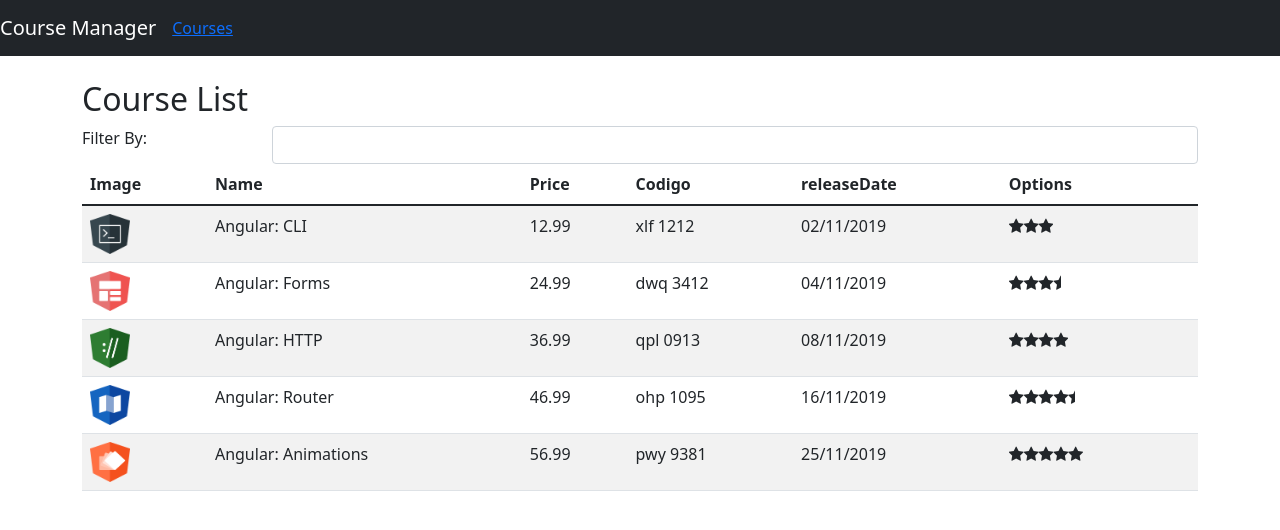
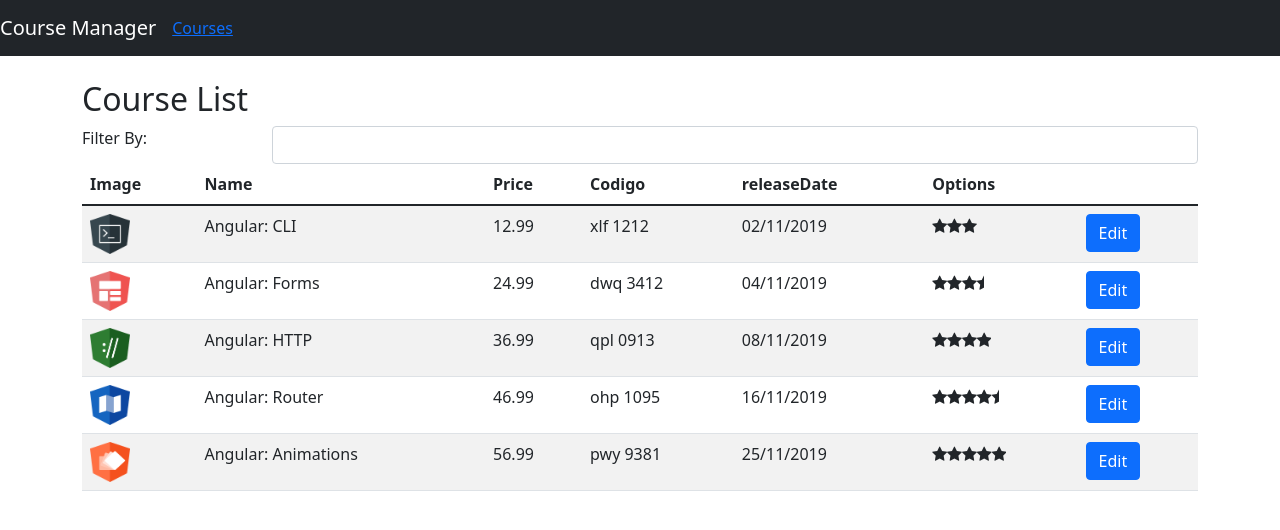
Before and after one commit to fernandojsjr/dio-introducao_angualr_8-client, an Angular app: page /courses in a window 1280 px wide. Shown: the top 530 px of the page. Built offline with nearby package versions, Linux system fonts and the light colour scheme.

Commit message:
ativando rotas para acessar componentes

```diff
--- /dev/null
+++ b/src/app/courses/course-info.component.html
@@ -0,0 +1 @@
+<h2>courseId: {{ courseId }}</h2>
--- /dev/null
+++ b/src/app/courses/course-info.component.ts
@@ -0,0 +1,20 @@
+import { Component, OnInit } from "@angular/core";
+import { ActivatedRoute } from "@angular/router";
+
+@Component({
+  templateUrl: 'course-info.component.html'
+})
+export class CourseInfoComponent implements OnInit {
+
+  courseId?: number;
+
+  constructor(private activateRoute: ActivatedRoute){
+
+  }
+
+  ngOnInit(): void {
+    const param = this.activateRoute.snapshot.paramMap.get('id'); // pode retornar null
+    this.courseId = param?+param:0;
+  }
+
+}
--- a/src/app/courses/course-list.component.html
+++ b/src/app/courses/course-list.component.html
@@ -27,7 +27,9 @@
       <td>{{ course.releaseDate | date: 'dd/MM/yyyy' }}</td>
       <td>
         <app-star [rating]="course.rating"></app-star>
-      <td></td>
+      <td>
+        <a [routerLink]="['/courses/info', course.id]" class="btn btn-primary">Edit</a>
+      </td>
     </tr>
   </tbody>
 </table>
--- a/src/app/nav-bar/nav-bar.component.html
+++ b/src/app/nav-bar/nav-bar.component.html
@@ -1,5 +1,5 @@
 <nav class="navbar navbar-expand-lg navbar-dark bg-dark">
-  <a href="#" class="navbar-brand">Course Manager</a>
+  <a routerLink="/courses" class="navbar-brand">Course Manager</a>
 
   <button class="navbar-toggler" type="button" data-toggle="collapse" data-target="#navbarSupportedContent"
       aria-controls="navbarSupportedContent" aria-expanded="false" aria-label="Toggle navigation">
@@ -9,7 +9,7 @@
   <div class="collapse navbar-collapse" id="navbarSupportedContent">
       <ul class="navbar-nav mr-auto">
           <li class="nav-item">
-              <a href="#" class="nv-link">Courses</a>
+              <a routerLink="/courses" routerLinkActive="active" class="nv-link">Courses</a>
           </li>
       </ul>
   </div>
```
Also changed, not shown: src/app/app.module.ts (+6 -1 lines).
